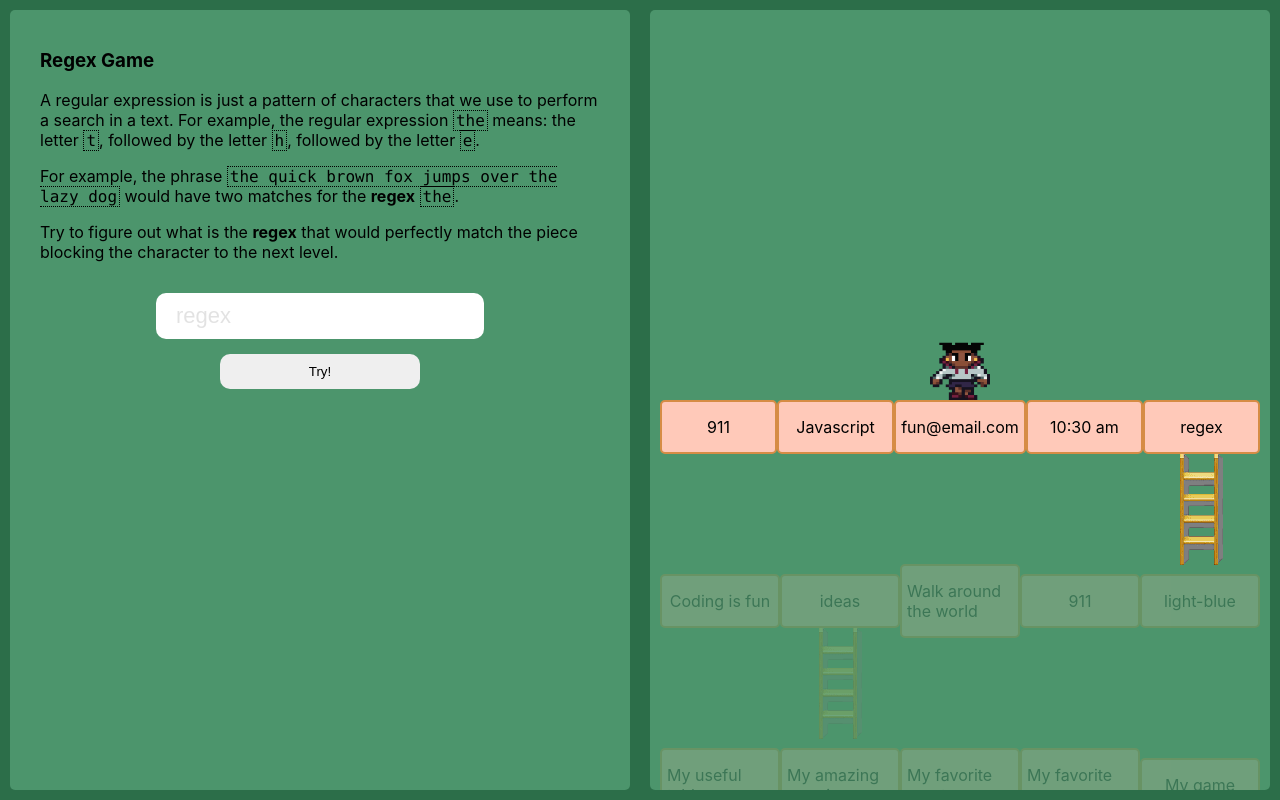
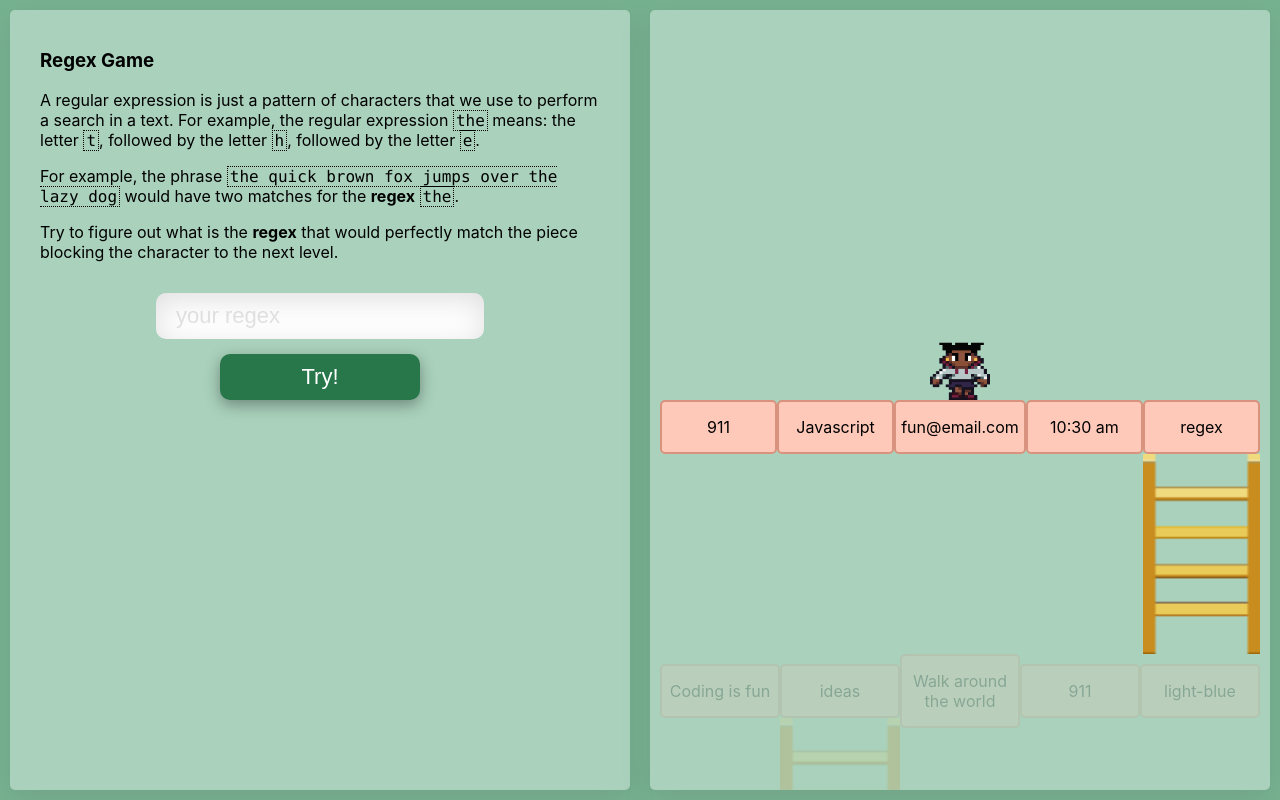
Before and after one commit to CGReinhold/regex-game, a React (Create React App) app: page / in a window 1280 px wide. Built offline with nearby package versions, Linux system fonts and the light colour scheme.

Commit message:
level 4, layout changes, bug fixes

```diff
--- a/src/App.css
+++ b/src/App.css
@@ -2,16 +2,17 @@
   display: flex;
   align-items: center;
   justify-content: space-around;
-  background-color: #2C6E49;
+  background-color: #76B290;
   height: 100vh;
 }
 
 .game .box {
   flex: 1;
-  background-color: #4C956C;
+  background-color: #A9D1BC;
   margin: 10px;
   border-radius: 5px;
   align-self: stretch;
   overflow: hidden;
   padding: 10px;
+  box-shadow: rgba(100, 100, 111, 0.2) 0px 7px 29px 0px;
 }
--- a/src/App.tsx
+++ b/src/App.tsx
@@ -5,7 +5,7 @@ import LevelInstructions from './components/instructions';
 import { LEVELS } from './constants/levels';
 import { useLevel } from './hooks/useLevel';
 
-const LAST_LEVEL = LEVELS.length - 1;
+const LAST_LEVEL = LEVELS.length;
 
 const App = () => {
   const [level, setLevel] = useState<number>(0);
@@ -20,9 +20,7 @@ const App = () => {
     const isRegexRight = rightTexts.filter(text => RegExp(`^${regex}$`).test(text)).length === rightTexts.length && rightCount === rightTexts.length;
 
     if (isRegexRight) {
-      if (level === LAST_LEVEL) {
-        //TODO: game finished/won
-      } else {
+      if (level < LAST_LEVEL) {
         setTimeout(() => {
           setLevel(current => current + 1);
         }, 10)
--- a/src/components/gameLayout.css
+++ b/src/components/gameLayout.css
@@ -32,6 +32,7 @@
   flex-direction: column;
   align-items: center;
   justify-content: center;
+  position: relative;
 }
 
 .regex-character {
@@ -48,18 +49,28 @@
   width: 60px;
 }
 
-.regex-ladder {
-  height: 110px;
+.regex-ladder, .regex-ladder img {
+  height: 200px;
+  width: 100%;
+  image-rendering: optimizeSpeed;
+}
+
+.win-label {
+  position: absolute;
+  top: -65px;
+  font-size: 26px;
+  font-weight: bold;
 }
 
 .regex-item {
-  border: 2px solid #D68C45;
+  border: 2px solid #D9927E;
   background-color: #FFC9B9;
   border-radius: 5px;
   padding: 15px 5px;
   align-self: stretch;
   display: flex;
   justify-content: center;
+  text-align: center;
 }
 
 .regex-item.is-match {
--- a/src/components/gameLayout.tsx
+++ b/src/components/gameLayout.tsx
@@ -11,15 +11,20 @@ interface GameLayoutProps {
 }
 
 const GameLayout: React.FC<GameLayoutProps> = ({ level, regex }) => {
-  const [top, setTop] = useState<string>(`calc(50% - ${(level) * 150}px)`);
-  const [left, setLeft] = useState<string>(`calc(40%)`);
+  const getLeftPosition = () => {
+    if (level === 0) return `calc(40%)`;
+    const horizontalIndex = LEVELS[level - 1].items.findIndex(item => item.isRight);
+    return `calc(${20 * horizontalIndex}%)`;
+  }
+
+  const [top, setTop] = useState<string>(`calc(50% - ${(level) * 255}px)`);
+  const [left, setLeft] = useState<string>(getLeftPosition());
   const [newLevel, setNewLevel] = useState<boolean>(false);
 
   useEffect(() => {
     if (level > 0) {
-      setTop(`calc(50% - ${(level) * 165}px)`);
-      const horizontalIndex = LEVELS[level - 1].items.findIndex(item => item.isRight);
-      setLeft(`calc(${20 * horizontalIndex}%)`);
+      setTop(`calc(50% - ${(level) * 255}px)`);
+      setLeft(getLeftPosition());
       setNewLevel(true);
     }
   }, [level]);
@@ -59,6 +64,12 @@ const GameLayout: React.FC<GameLayoutProps> = ({ level, regex }) => {
             </div>
           );
         })}
+        <div className="regex-column">
+          {level === LEVELS.length && (
+            <span className="win-label">You won</span>
+          )}
+          <div className="regex-item"></div>
+        </div>
       </div>
 
       <div className="regex-character" style={{ left }}>
--- a/src/components/instructions.css
+++ b/src/components/instructions.css
@@ -20,6 +20,7 @@
   margin: 15px 0;
   font-size: 22px;
   outline: none;
+  box-shadow: inset rgba(100, 100, 111, 0.2) 0px 7px 29px 0px;
 }
 
 .instructions form input::placeholder {
@@ -31,4 +32,8 @@
   border-radius: 10px;
   padding: 10px 20px;
   width: 200px;
+  box-shadow: rgba(0, 0, 0, 0.35) 0px 5px 15px;
+  background-color: #28774A;
+  color: white;
+  font-size: 22px;
 }
--- a/src/components/instructions.tsx
+++ b/src/components/instructions.tsx
@@ -32,7 +32,7 @@ const LevelInstructions: React.FC<LevelInstructionsProps> = ({ level, onSubmit,
         {description}
       </div>
       <form onSubmit={handleSubmit}>
-        <input type="text" placeholder="regex" value={regex} onChange={handleRegexChange} />
+        <input type="text" placeholder="your regex" value={regex} onChange={handleRegexChange} />
         <button type="submit">Try!</button>
       </form>
     </div>
--- a/src/constants/level4.tsx
+++ b/src/constants/level4.tsx
@@ -1,21 +1,42 @@
 import { ILevel } from "./levels";
 
 export const LEVEL4: ILevel = {
-  description: <span>Test</span>,
+  description: (
+    <>
+      <p>
+        The <code>*</code> and <code>?</code> are not the only repetition meta characters in <b>regex</b>.
+        We are also able to use <code>+</code>, which in a similar vein matches one or more repetitions of the preciding character, but requires it to exists.
+      </p>
+      <p>
+        The repetition meta characters can match not only the preciding character but also a group of characters.
+        To create a group of characters you can use parenthesis <code>(xyz)</code> to describe a group of characters, or a sub regex.
+      </p>
+      <p>
+        You can use also the pipe character (<code>|</code>) to define alternation. Alternation is like an OR statement between multiple expressions.
+        You could use it inside of a grouping to match one or other options, so <code>10 (a|p)m</code> would match both <code>10 am</code> and <code>10 pm</code>.
+      </p>
+      <p>
+        For example, this <b>regex</b> <code>.+@(gmail|fastmail).com</code> would match both <code>test@gmail.com</code> and <code>test@fastmail.com</code>, but not <code>@gmail.com</code> or <code>test@hotmail.com</code>.
+      </p>
+      <p>
+        Try to figure out what is the <b>regex</b> that would perfectly match the piece blocking the character to the next level.
+      </p>
+    </>
+  ),
   items: [
     {
-      text: 'banana',
+      text: 'banana@gmail.com',
       isRight: true,
     }, {
-      text: 'jararaca',
+      text: 'jararaca@mymail.com',
       isRight: true,
     }, {
-      text: 'bananaland',
+      text: 'bananaland@gmail.com',
     }, {
-      text: 'paranoia',
+      text: 'paranoia@mymail.com',
     }, {
-      text: 'tomato',
+      text: 'tomato@gmail.com',
     },
   ],
-  solution: '(.a)+',
+  solution: '(.a)+@(gmail|mymail).com',
 };
```
Also changed, not shown: src/assets/ladder.png.
